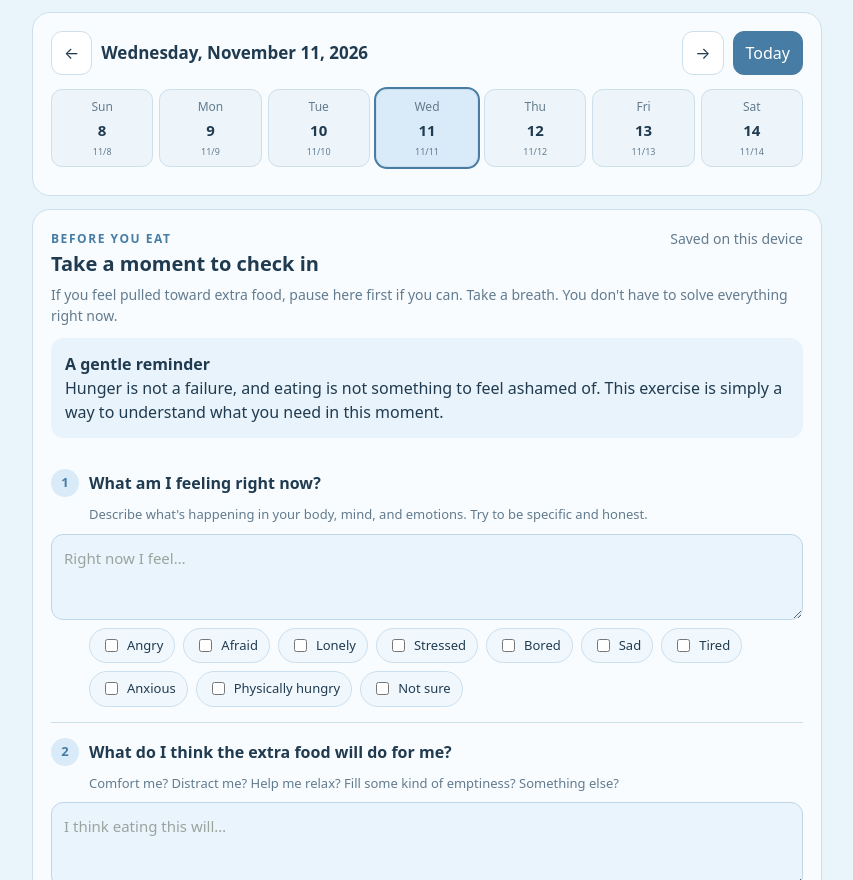
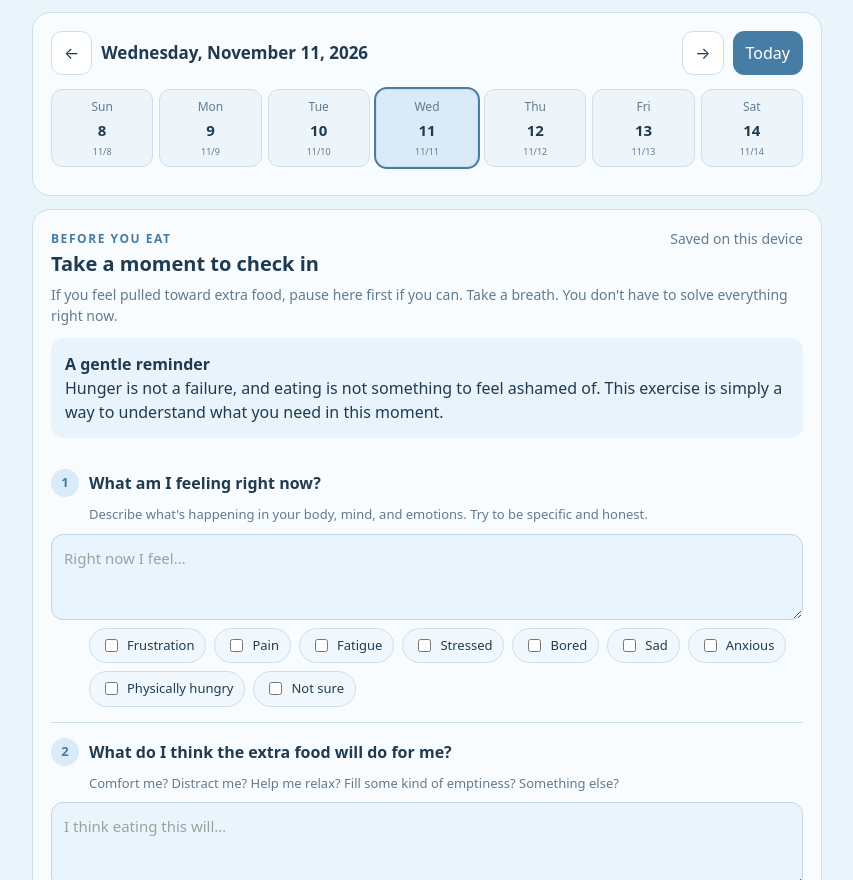
Before and after one commit to 1drewcarpenter/daily-sweat, a plain HTML site: page pause-and-write/index.html in a window 1280 px wide. Shown: the part 220-1100 px from the top of the page, without its empty margins (213-1066 px from the left). Drawn offline with Linux system fonts and the light colour scheme.

Commit message:
Customize first feeling choices in Pause & Write

```diff
--- a/pause-and-write/index.html
+++ b/pause-and-write/index.html
@@ -71,7 +71,7 @@ footer{text-align:center;color:var(--muted);font-size:12px;margin-top:20px}
   <p class="hint">Describe what's happening in your body, mind, and emotions. Try to be specific and honest.</p>
   <textarea id="feeling" placeholder="Right now I feel…"></textarea>
   <div class="feelings" id="feelingChoices">
-   <label><input type="checkbox" value="Angry"> Angry</label><label><input type="checkbox" value="Afraid"> Afraid</label><label><input type="checkbox" value="Lonely"> Lonely</label><label><input type="checkbox" value="Stressed"> Stressed</label><label><input type="checkbox" value="Bored"> Bored</label><label><input type="checkbox" value="Sad"> Sad</label><label><input type="checkbox" value="Tired"> Tired</label><label><input type="checkbox" value="Anxious"> Anxious</label><label><input type="checkbox" value="Physically hungry"> Physically hungry</label><label><input type="checkbox" value="Not sure"> Not sure</label>
+   <label><input type="checkbox" value="Frustration"> Frustration</label><label><input type="checkbox" value="Pain"> Pain</label><label><input type="checkbox" value="Fatigue"> Fatigue</label><label><input type="checkbox" value="Stressed"> Stressed</label><label><input type="checkbox" value="Bored"> Bored</label><label><input type="checkbox" value="Sad"> Sad</label><label><input type="checkbox" value="Anxious"> Anxious</label><label><input type="checkbox" value="Physically hungry"> Physically hungry</label><label><input type="checkbox" value="Not sure"> Not sure</label>
   </div>
  </div>
  <div class="step">
```
